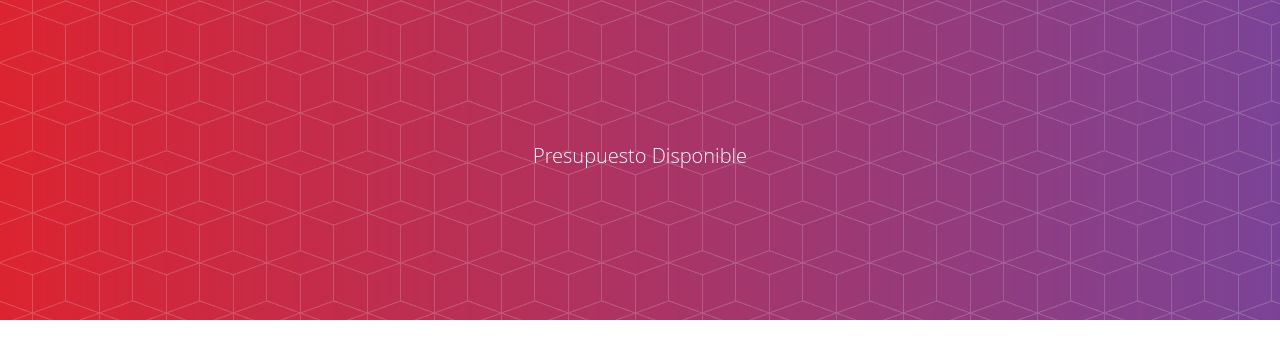
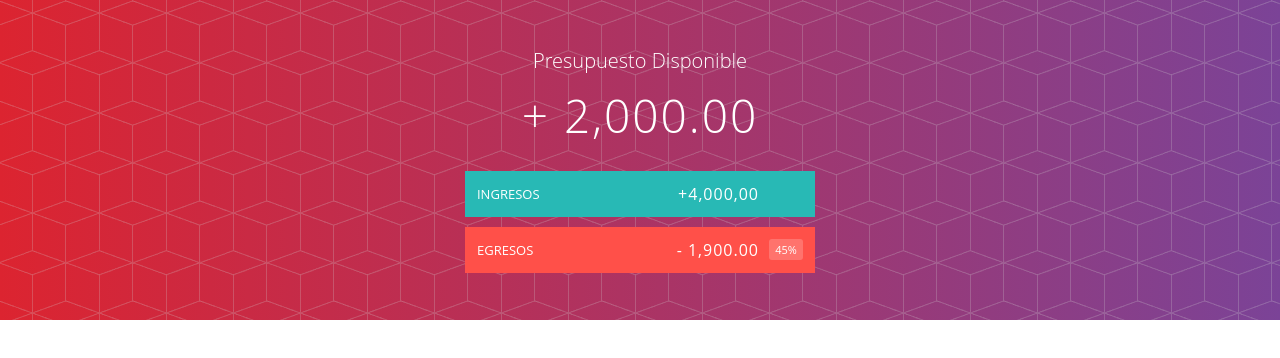
Before and after one commit to JeferProgramer/App-Presupuestos, a plain HTML site: page index.html in a window 1280 px wide. Drawn offline with Linux system fonts and the light colour scheme.

Commit message:
maqetado head listo

```diff
--- a/index.html
+++ b/index.html
@@ -130,6 +130,23 @@
             <div class="presupuesto_titulo">
                 Presupuesto Disponible
             </div>
+            <div class="presupuesto_valor" id="presupuesto">
+                + 2,000.00
+            </div>
+           <div class="presupuesto_ingreso limpiarEstilos">
+                <div class="presupuesto_ingreso--texto">Ingresos</div>
+                <div class="derecha">
+                    <div class="presupuesto_ingreso--valor" id="ingresos"> +4,000,00</div>
+                    <div class="presupuesto_ingreso--porcentaje">&nbsp;</div>
+                </div>
+           </div>
+            <div class="presupuesto_egreso limpiarEstilos">
+                <div class="presupuesto_egreso--texto">Egresos</div>
+                <div class="derecha limpiarEstilos">
+                    <div class="presupuesto_egreso--valor" id='egresos'>- 1,900.00</div>
+                    <div class="presupuesto_egreso--porcentaje" id='porcentaje'>45%</div>
+                </div>
+            </div>
         </div>
     </div>
 </body>
```
